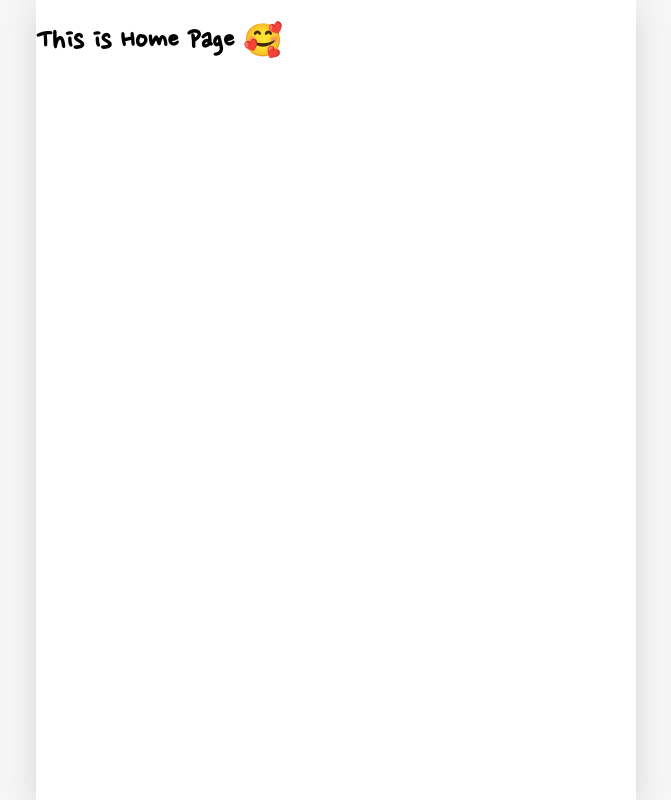
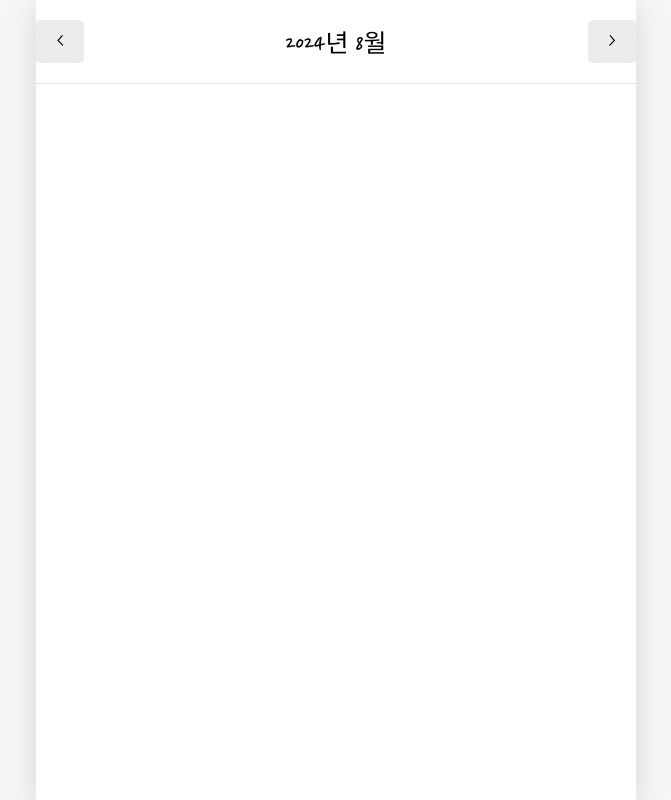
Before and after one commit to kelly6bf/memoria, a React (Create React App) app in the folder memoria-web/: page / in a window 1280 px wide. Shown: the whole page, without its empty margins (304-975 px from the left). Built offline with nearby package versions, Linux system fonts and the light colour scheme; a web font is replaced by a local one.

Commit message:
feat: #5 일기 날짜 선택 헤더 구현

```diff
--- a/memoria-web/src/pages/Home.jsx
+++ b/memoria-web/src/pages/Home.jsx
@@ -1,9 +1,42 @@
-import React from "react";
+import React, {useContext, useEffect, useState} from "react";
+import Header from "../components/Header/Header";
+import Button from "../components/Button/Button";
+import {DiaryStateContext} from "../App";
+import {getMonthRangeByDate} from "../util/util";
 
 export default function Home() {
+  const data = useContext(DiaryStateContext);
+  const [pivotDate, setPivotDate] = useState(new Date());
+  const [filteredData, setFilteredData] = useState({});
+  const headerTitle = `${pivotDate.getFullYear()}년 ${pivotDate.getMonth() + 1}월`;
+
+  useEffect(() => {
+    if (data.length >= 1) {
+      const {beginTimeStamp, endTimeStamp} = getMonthRangeByDate(pivotDate);
+      setFilteredData(
+        data.filter(
+          (it) => beginTimeStamp <= it.date && it.date <= endTimeStamp
+        )
+      );
+    } else {
+      setFilteredData([]);
+    }
+  }, [data, pivotDate]);
+
+  const onIncreaseMonth = () => {
+    setPivotDate(new Date(pivotDate.getFullYear(), pivotDate.getMonth() + 1));
+  };
+  const onDecreaseMonth = () => {
+    setPivotDate(new Date(pivotDate.getFullYear(), pivotDate.getMonth() - 1));
+  };
+
   return (
-    <>
-      <h1>This is Home Page 🥰</h1>
-    </>
+    <div>
+      <Header
+        title={headerTitle}
+        leftChild={<Button text={"<"} onClick={onDecreaseMonth} />}
+        rightChild={<Button text={">"} onClick={onIncreaseMonth} />}
+      />
+    </div>
   );
 }
--- a/memoria-web/src/util/util.js
+++ b/memoria-web/src/util/util.js
@@ -63,3 +63,17 @@ export const emotionList = [
     img: getEmotionImageById(5),
   },
 ];
+
+export const getMonthRangeByDate = (date) => {
+  const beginTimeStamp = new Date(date.getFullYear(), date.getMonth(), 1).getTime();
+  const endTimeStamp = new Date(
+    date.getFullYear(),
+    date.getMonth() + 1,
+    0,
+    23,
+    59,
+    59
+  ).getTime();
+
+  return {beginTimeStamp, endTimeStamp};
+}
```
